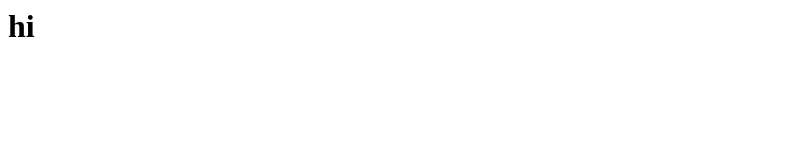
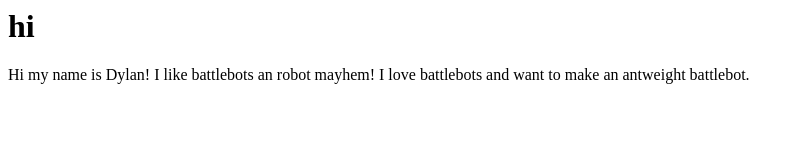
Before and after one commit to dylankim43/Aboutmeiguess, a plain HTML site: page Name.html in a window 1280 px wide. Shown: the whole page, without its empty margins (0-804 px from the left). Drawn offline with Linux system fonts and the light colour scheme.

Commit message:
Update Name.html

```diff
--- a/Name.html
+++ b/Name.html
@@ -1,3 +1,4 @@
 <html>
   <h1>hi</h1>
+  <p1>Hi my name is Dylan! I like battlebots an robot mayhem! I love battlebots and want to make an antweight battlebot.
 </html>
```
